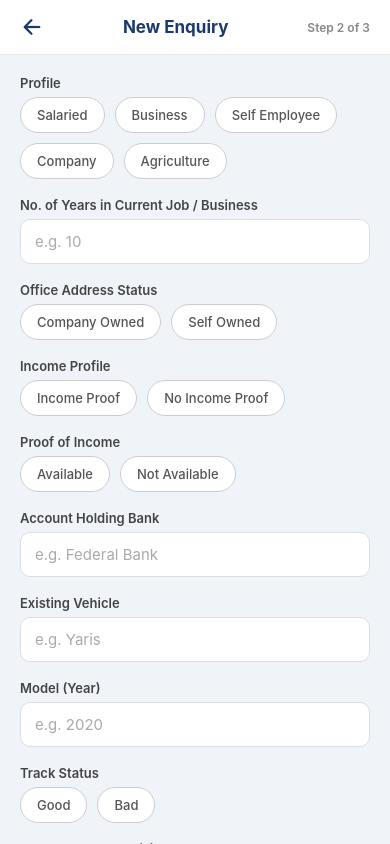
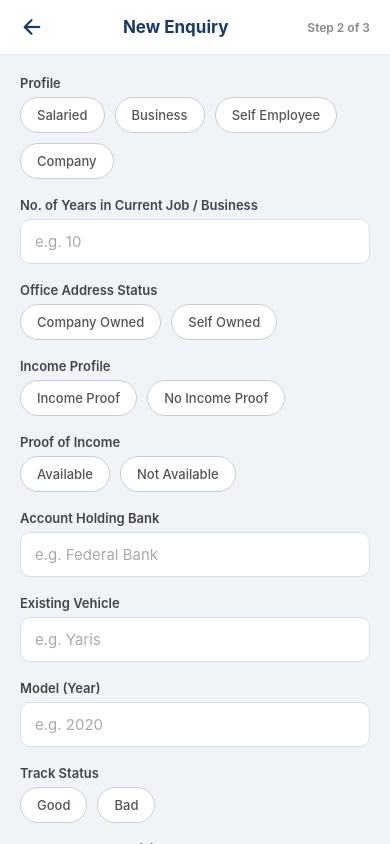
Before and after one commit to shoryataneja/finance-mockup-mb, a React Native app: screen /EnquiryStep2 in a window 390 px wide. Built offline with nearby package versions, Linux system fonts and the light colour scheme.

Commit message:
fixed self employee professions

```diff
--- a/screens/CoApplicantForm.js
+++ b/screens/CoApplicantForm.js
@@ -8,7 +8,7 @@ import { Ionicons } from '@expo/vector-icons';
 const RELATIONS = ['Spouse', 'Father', 'Mother', 'Son', 'Daughter', 'Brother', 'Sister', 'Father-in-Law', 'Mother-in-Law'];
 const GENDERS = ['Male', 'Female', 'Other'];
 const MARITAL = ['Single', 'Married', 'Divorced', 'Widowed'];
-const PROFILES = ['Salaried', 'Business', 'Self Employee', 'Agriculture'];
+const PROFILES = ['Salaried', 'Business', 'Self Employee'];
 const MONTHS = ['Jan','Feb','Mar','Apr','May','Jun','Jul','Aug','Sep','Oct','Nov','Dec'];
 const currentYear = new Date().getFullYear();
 const YEARS = Array.from({ length: 80 }, (_, i) => currentYear - i);
--- a/screens/EnquiryStep2Screen.js
+++ b/screens/EnquiryStep2Screen.js
@@ -12,7 +12,8 @@ const EMPTY_COAPPLICANT = {
   incomePerMonth: '', existingEmi: '', foir: '', cibil: '',
 };
 
-const PROFILES = ['Salaried', 'Business', 'Self Employee', 'Company', 'Agriculture'];
+const PROFILES = ['Salaried', 'Business', 'Self Employee', 'Company', ];
+const PROFESSIONS = ['Rental Income', 'Driver Cum Owner', 'Water Supply', 'Real Estate', 'Doctor', 'Lawyer', 'Material Supply', 'Auditors', 'Chartered Accountant', 'Trader', 'Commission Agent', 'Restaurant', 'Agriculture'];
 const OFFICE_STATUS = ['Company Owned', 'Self Owned'];
 const INCOME_PROFILE = ['Income Proof', 'No Income Proof'];
 const PROOF_OPTIONS = ['ITR', 'Form 16', 'Rental Agreement', 'ETC'];
@@ -21,7 +22,7 @@ const ADDITIONAL_INCOME_SOURCES = ['Income from House Property', 'Agriculture',
 const CO_RELATIONS = ['Spouse', 'Father', 'Mother', 'Son', 'Daughter', 'Brother', 'Sister', 'Father-in-Law', 'Mother-in-Law'];
 const CO_GENDERS = ['Male', 'Female', 'Other'];
 const CO_MARITAL = ['Single', 'Married', 'Divorced', 'Widowed'];
-const CO_PROFILES = ['Salaried', 'Business', 'Self Employee', 'Agriculture'];
+const CO_PROFILES = ['Salaried', 'Business', 'Self Employee', ];
 const MONTHS = ['Jan','Feb','Mar','Apr','May','Jun','Jul','Aug','Sep','Oct','Nov','Dec'];
 const currentYear = new Date().getFullYear();
 const YEARS = Array.from({ length: 80 }, (_, i) => currentYear - i);
@@ -38,6 +39,7 @@ function isCoApplicantComplete(c) {
 export default function EnquiryStep2Screen({ route, navigation }) {
   const [form, setForm] = useState({
     profile: '',
+    profession: '',
     yearsInJob: '',
     officeStatus: '',
     incomeProfile: '',
@@ -95,7 +97,8 @@ export default function EnquiryStep2Screen({ route, navigation }) {
   }, [form.incomePerMonth, form.existingEmiTotal]);
 
   const isValid =
-    form.profile && form.yearsInJob && form.officeStatus && form.incomeProfile &&
+    form.profile && (form.profile !== 'Self Employee' || form.profession) &&
+    form.yearsInJob && form.officeStatus && form.incomeProfile &&
     form.proofOfIncome && form.accountBank && form.existingVehicle && form.model &&
     form.trackStatus && form.incomePerMonth && form.existingEmiTotal &&
     form.additionalIncome &&
@@ -125,6 +128,16 @@ export default function EnquiryStep2Screen({ route, navigation }) {
             ))}
           </View>
         </Field>
+
+        {form.profile === 'Self Employee' && (
+          <Field label="Profession">
+            <View style={styles.chipRow}>
+              {PROFESSIONS.map(p => (
+                <Chip key={p} label={p} active={form.profession === p} onPress={() => set('profession', p)} />
+              ))}
+            </View>
+          </Field>
+        )}
 
         <Field label="No. of Years in Current Job / Business">
           <TextInput
```
